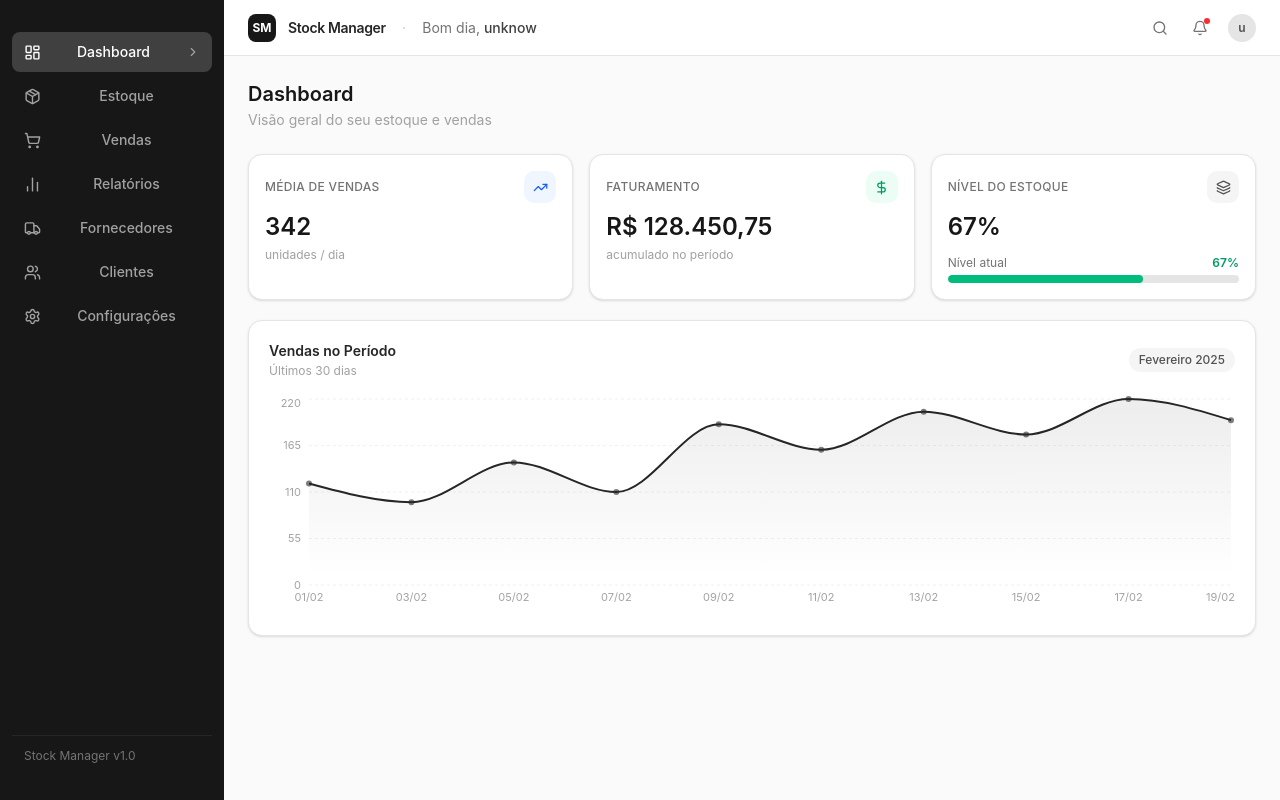
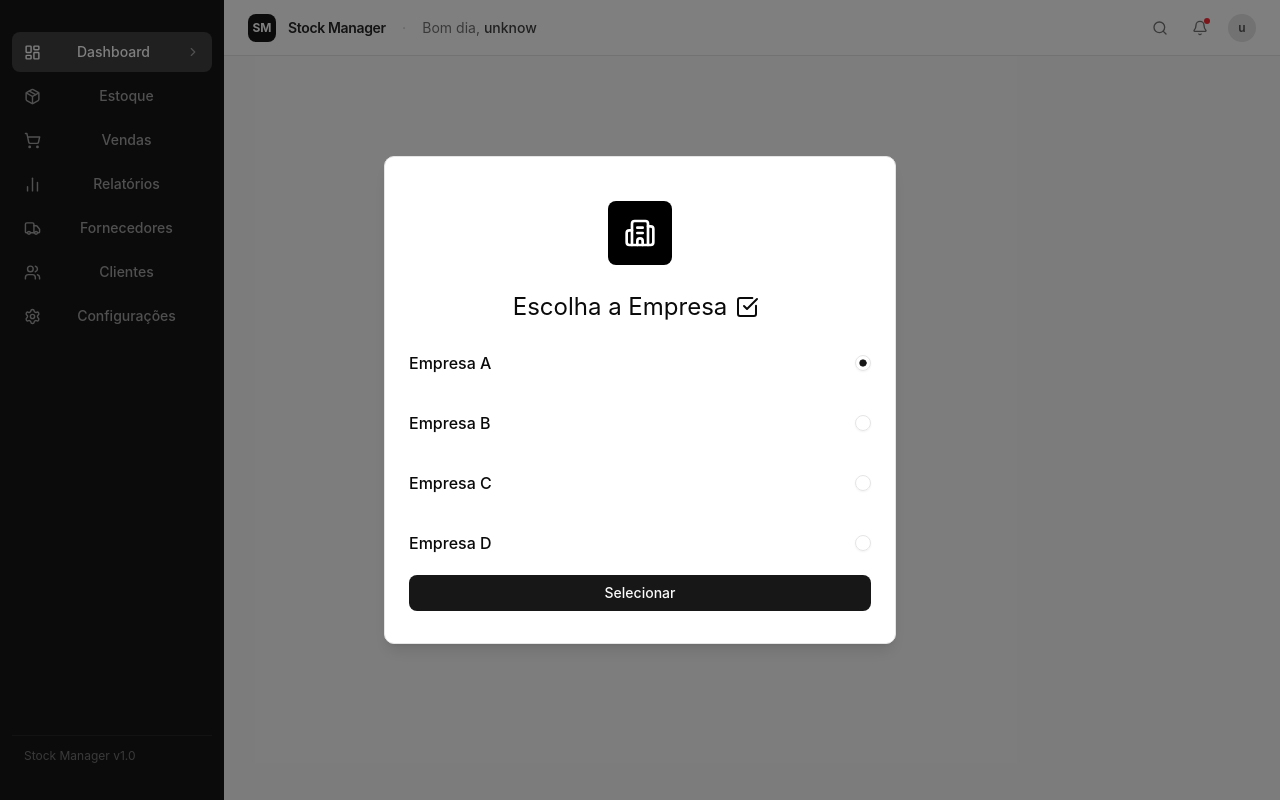
Before and after one commit to Jose-GuilhermeG/stock_manager, a React (Vite) app in the folder src/web/: page / in a window 1280 px wide. Built offline with nearby package versions, Linux system fonts and the light colour scheme.

Commit message:
feat: add user enterprises list

```diff
--- /dev/null
+++ b/src/web/src/components/ui/checkbox.tsx
@@ -0,0 +1,30 @@
+import * as React from "react"
+import { CheckIcon } from "lucide-react"
+import { Checkbox as CheckboxPrimitive } from "radix-ui"
+
+import { cn } from "@/lib/utils"
+
+function Checkbox({
+  className,
+  ...props
+}: React.ComponentProps<typeof CheckboxPrimitive.Root>) {
+  return (
+    <CheckboxPrimitive.Root
+      data-slot="checkbox"
+      className={cn(
+        "peer border-input dark:bg-input/30 data-[state=checked]:bg-primary data-[state=checked]:text-primary-foreground dark:data-[state=checked]:bg-primary data-[state=checked]:border-primary focus-visible:border-ring focus-visible:ring-ring/50 aria-invalid:ring-destructive/20 dark:aria-invalid:ring-destructive/40 aria-invalid:border-destructive size-4 shrink-0 rounded-[4px] border shadow-xs transition-shadow outline-none focus-visible:ring-[3px] disabled:cursor-not-allowed disabled:opacity-50",
+        className
+      )}
+      {...props}
+    >
+      <CheckboxPrimitive.Indicator
+        data-slot="checkbox-indicator"
+        className="grid place-content-center text-current transition-none"
+      >
+        <CheckIcon className="size-3.5" />
+      </CheckboxPrimitive.Indicator>
+    </CheckboxPrimitive.Root>
+  )
+}
+
+export { Checkbox }
--- /dev/null
+++ b/src/web/src/components/ui/radio-group.tsx
@@ -0,0 +1,43 @@
+import * as React from "react"
+import { CircleIcon } from "lucide-react"
+import { RadioGroup as RadioGroupPrimitive } from "radix-ui"
+
+import { cn } from "@/lib/utils"
+
+function RadioGroup({
+  className,
+  ...props
+}: React.ComponentProps<typeof RadioGroupPrimitive.Root>) {
+  return (
+    <RadioGroupPrimitive.Root
+      data-slot="radio-group"
+      className={cn("grid gap-3", className)}
+      {...props}
+    />
+  )
+}
+
+function RadioGroupItem({
+  className,
+  ...props
+}: React.ComponentProps<typeof RadioGroupPrimitive.Item>) {
+  return (
+    <RadioGroupPrimitive.Item
+      data-slot="radio-group-item"
+      className={cn(
+        "border-input text-primary focus-visible:border-ring focus-visible:ring-ring/50 aria-invalid:ring-destructive/20 dark:aria-invalid:ring-destructive/40 aria-invalid:border-destructive dark:bg-input/30 aspect-square size-4 shrink-0 rounded-full border shadow-xs transition-[color,box-shadow] outline-none focus-visible:ring-[3px] disabled:cursor-not-allowed disabled:opacity-50",
+        className
+      )}
+      {...props}
+    >
+      <RadioGroupPrimitive.Indicator
+        data-slot="radio-group-indicator"
+        className="relative flex items-center justify-center"
+      >
+        <CircleIcon className="fill-primary absolute top-1/2 left-1/2 size-2 -translate-x-1/2 -translate-y-1/2" />
+      </RadioGroupPrimitive.Indicator>
+    </RadioGroupPrimitive.Item>
+  )
+}
+
+export { RadioGroup, RadioGroupItem }
--- a/src/web/src/pages/Home.tsx
+++ b/src/web/src/pages/Home.tsx
@@ -1,12 +1,25 @@
-import { useEffect, useState } from "react";
+import { useEffect, useState, type FormEvent } from "react";
 import { StatsCards } from "@/components/StatsCards";
 import { SalesChart } from "@/components/SalesChart";
+
+import { AlertDialog , AlertDialogHeader , AlertDialogContent ,AlertDialogAction  , AlertDialogMedia} from "@/components/ui/alert-dialog";
+import { RadioGroup , RadioGroupItem } from "@/components/ui/radio-group";
+import { Label } from "@/components/ui/label";
+import { Button } from "@/components/ui/button";
+
+import { SquareCheckBig , Building2 } from "lucide-react";
 
 interface DashboardData {
   avgSales: number;
   revenue: number;
   stockLevel: number;
 }
+
+interface UserEnterprise{
+  id : number;
+  name : string;
+}
+
 
 async function fetchDashboardData(): Promise<DashboardData> {
   return new Promise((resolve) =>
@@ -25,12 +38,66 @@ async function fetchDashboardData(): Promise<DashboardData> {
 export default function HomePage() {
   const [data, setData] = useState<DashboardData | null>(null);
   const [loading, setLoading] = useState(true);
+  const [selectEnterprise , setSelectEnterprise] = useState<UserEnterprise | null>(null)
+  const [userEnterprises , setUserEnterprises] = useState<UserEnterprise[]>([
+  {id : 1 , name : "Empresa A"},
+  {id : 2 , name : "Empresa B"},
+  {id : 3 , name : "Empresa C"},
+  {id : 4 , name : "Empresa D"},
+])
 
   useEffect(() => {
     fetchDashboardData()
       .then(setData)
       .finally(() => setLoading(false));
   }, []);
+
+  const enterpriseHandler = (e : FormEvent<HTMLFormElement>) : void =>{
+    e.preventDefault()
+    const form = e.target as HTMLFormElement;
+    const formData = new FormData(form);
+
+    const selected = formData.get("enterprise")?.toString()
+    const enterprise = userEnterprises.find(element=>element.id.toString() == selected) as UserEnterprise
+    setSelectEnterprise(enterprise)
+  }
+
+  if (!selectEnterprise ) return (
+    <main>
+    <section>
+      <AlertDialog open>
+        <AlertDialogContent>
+          <AlertDialogHeader>
+            <AlertDialogMedia className="m-auto text-white bg-black my-5">
+              <Building2/>
+            </AlertDialogMedia>
+            <h1 className="flex text-2xl m-auto items-center ">
+              Escolha a Empresa
+              <SquareCheckBig className="mx-2"/>
+            </h1>
+          </AlertDialogHeader>
+          <form className="" onSubmit={enterpriseHandler}>
+            <RadioGroup name="enterprise" defaultValue={userEnterprises[0].id.toString()}>
+                {
+                  userEnterprises.map(element=>(
+                    <div className="w-full flex justify-between items-center hover:bg-neutral-50 py-3">
+                      <Label htmlFor={element.name} className="w-full text-[16px] cursor-pointer">
+                        {element.name}
+                      </Label>
+                      <RadioGroupItem id={element.name} value={element.id.toString()}/>
+                    </div>
+                  ))
+                }
+            </RadioGroup>
+          <Button className="my-2 w-full">
+            Selecionar
+          </Button>
+        </form>
+        </AlertDialogContent>
+      </AlertDialog>
+    </section>
+    </main>
+  )
 
   return (
         <main className="flex-1 overflow-y-auto p-6">
```
